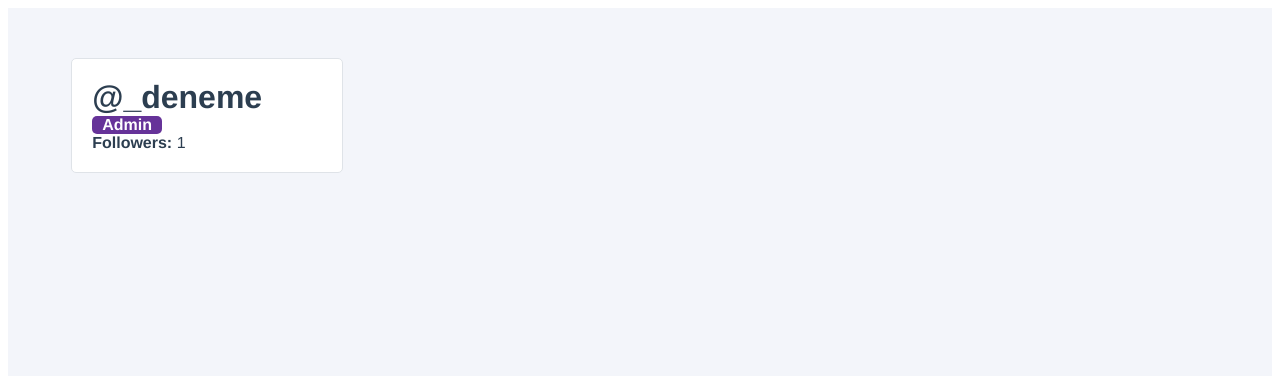
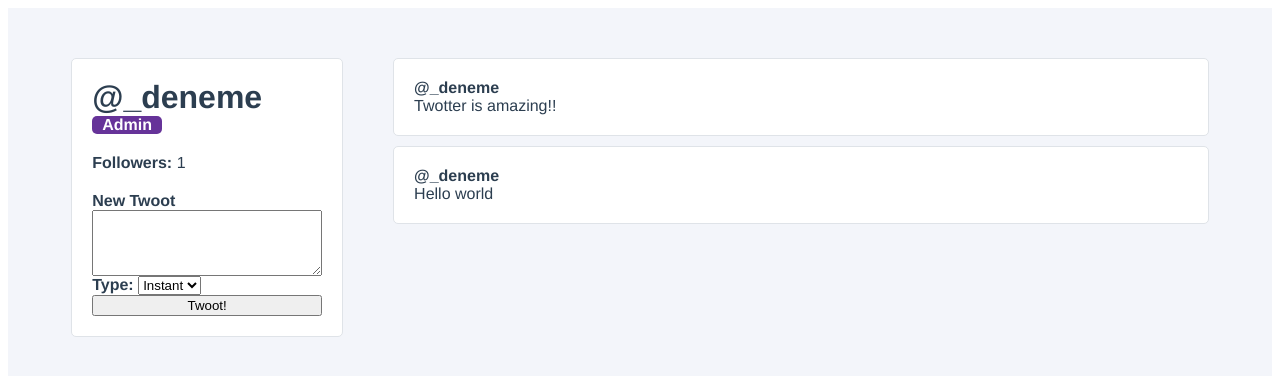
Before and after one commit to volkanarisli/vue3demoproject, a Vue app: page / in a window 1280 px wide. Shown: the top 376 px of the page. Built offline with nearby package versions, Linux system fonts and the light colour scheme.

Commit message:
Twoot Form added

```diff
--- /dev/null
+++ b/src/components/TwootItem.vue
@@ -0,0 +1,49 @@
+<template>
+  <div class="twoot-item" @click="favoriteTwoot(twoot.id)">
+    <div class="user-profile__twoot">
+      <div class="twoot-item__user">@{{ username }}</div>
+      <div class="twoot-item__content">
+        {{ twoot.content }}
+      </div>
+    </div>
+  </div>
+</template>
+
+<script>
+export default {
+  name: "TwootItem",
+  props: {
+    username: {
+      type: String,
+      required: true,
+    },
+    twoot: {
+      type: Object,
+      required: true,
+    },
+  },
+  methods: {
+    favoriteTwoot(id) {
+      this.$emit("favoriteTwoot", id);
+    },
+  },
+};
+</script>
+
+<style scoped>
+.twoot-item {
+  padding: 20px;
+  background-color: white;
+  border-radius: 5px;
+  border: 1px solid #dfe3e8;
+  box-sizing: border-box;
+  cursor: pointer;
+  transition: all 0.25s ease;
+}
+.twoot-item:hover {
+  transform: scale(1.1, 1.1);
+}
+.twoot-item__user {
+  font-weight: bold;
+}
+</style>
--- a/src/components/UserProfile.vue
+++ b/src/components/UserProfile.vue
@@ -1,22 +1,61 @@
 <template>
   <div class="user-profile">
-    <div class="user-profile__sidebar">
+    <div>
       <div class="user-profile__user-panel">
         <h1 class="user-profile__username">@{{ user.username }}</h1>
         <div class="user-profile__admin-badge" v-if="user.isAdmin">Admin</div>
         <div class="user-profile__follower-count">
           <strong>Followers: </strong> {{ followers }}
         </div>
+        <form
+          class="user-profile__create-twoot"
+          @submit.prevent="createNewTwoot"
+        >
+          <label for="newTwoot"><strong>New Twoot</strong></label>
+          <textarea v-model="newTwootContent" id="newTwoot" rows="4" />
+          <div class="user-profile_create-twoot-type">
+            <label for="newTwootType"><strong>Type: </strong></label>
+            <select id="newTwootType" v-model="selectedTwootType">
+              <option
+                v-for="(option, index) in twootTypes"
+                :value="option.value"
+                :key="index"
+              >
+                {{ option.name }}
+              </option>
+            </select>
+          </div>
+          <button>Twoot!</button>
+        </form>
       </div>
+    </div>
+    <div class="user-profile__twoots-wrapper">
+      <twoot-item
+        v-for="twoot in user.twoots"
+        :key="twoot.id"
+        :twoot="twoot"
+        :username="user.username"
+        @favoriteTwoot="toggleFavorite"
+      />
     </div>
   </div>
 </template>
 
 <script>
+import TwootItem from "./TwootItem.vue";
 export default {
   name: "App",
+  components: {
+    TwootItem,
+  },
   data() {
     return {
+      newTwootContent: "",
+      selectedTwootType: "instant",
+      twootTypes: [
+        { value: "draft", name: "Draft" },
+        { value: "instant", name: "Instant" },
+      ],
       followers: 0,
       user: {
         id: 1,
@@ -25,6 +64,10 @@
         lastName: "bar",
         email: "foo@gmail.com",
         isAdmin: true,
+        twoots: [
+          { id: 1, content: "Twotter is amazing!!" },
+          { id: 2, content: "Hello world" },
+        ],
       },
     };
   },
@@ -42,6 +85,18 @@
   methods: {
     followUser() {
       this.followers++;
+    },
+    toggleFavorite(id) {
+      console.log(id);
+    },
+    createNewTwoot() {
+      if (this.newTwootContent && this.selectedTwootType !== "draft") {
+        this.user.twoots.unshift({
+          id: this.user.twoots.length + 1,
+          content: this.newTwootContent,
+        });
+        this.newTwootContent = "";
+      }
     },
   },
   mounted() {
@@ -73,8 +128,28 @@
   margin-right: auto;
   padding: 0 10px;
   font-weight: bold;
+  margin-bottom: 20px;
+}
+.user-profile__twoots-wrapper {
+  display: grid;
+  grid-gap: 10px;
+  margin-bottom: auto;
+}
+.twoot-item {
+  padding: 20px;
+  background-color: white;
+  border-radius: 5px;
+  border: 1px solid #dfe3e8;
+  box-sizing: border-box;
+  cursor: pointer;
+  transition: all 0.25s ease;
 }
 h1 {
   margin: 0;
 }
+.user-profile__create-twoot {
+  padding-top: 20px;
+  display: flex;
+  flex-direction: column;
+}
 </style>
```
